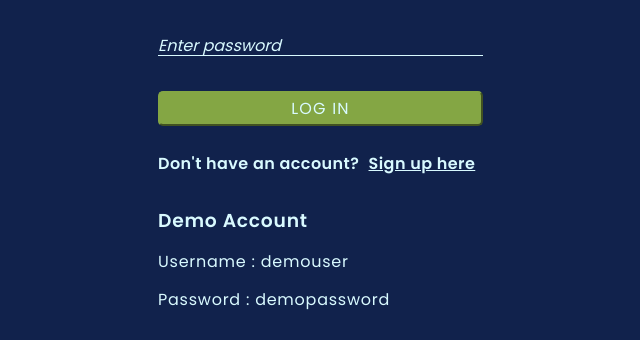
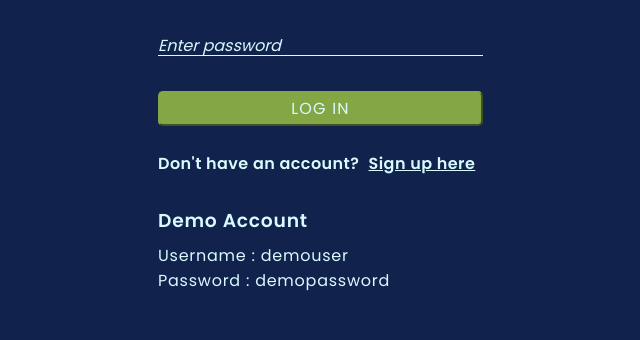
Before and after one commit to elliotkim916/sleeplogger, a website: page public/index.html in a window 1280 px wide. Both pictures are taken after a click on the link "DEMO". Shown: the part 460-800 px from the top of the page, without its empty margins (319-959 px from the left). Drawn offline with nearby package versions, Linux system fonts and the light colour scheme; no server answers; a web font is replaced by a local one.

Commit message:
fixed spacing between demo account information

```diff
--- a/public/index.css
+++ b/public/index.css
@@ -547,6 +547,10 @@ label {
     letter-spacing: 1px;
 }
 
+.demo {
+    line-height: 9px;
+}
+
 /* media queries */
 @media all and (min-width: 400px) {
     .health-img {
--- a/public/index.html
+++ b/public/index.html
@@ -74,8 +74,8 @@
             <span class="login-now">Don't have an account? <a href="#" class="signup-here">Sign up here</a></span>
             <div class="demo-account">
               <h3 class="demo-account-header">Demo Account</h3>
-              <p>Username : demouser</p>
-              <p>Password : demopassword</p>
+              <p class="demo">Username : demouser</p>
+              <p class="demo">Password : demopassword</p>
             </div>
       </form>
     </div>
```
